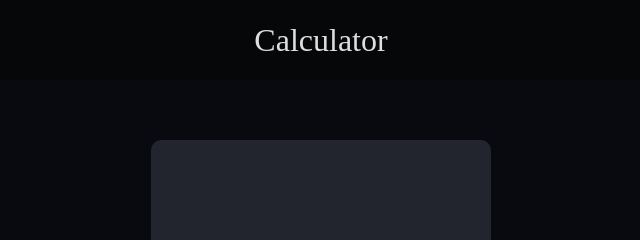
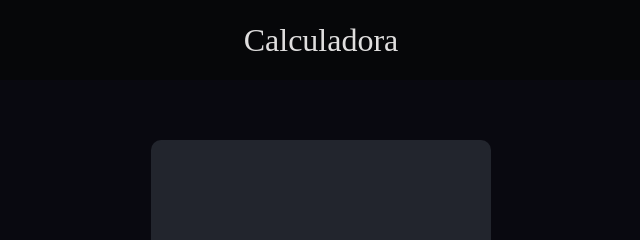
Before and after one commit to Iuri-Naturesa/Calculator, a plain HTML site: page index.html in a window 1280 px wide. Shown: the top 240 px of the page, 319-959 px from the left. Drawn offline with Linux system fonts and the light colour scheme.

Commit message:
calculadora funcionando

```diff
--- a/index.html
+++ b/index.html
@@ -5,13 +5,13 @@
    <meta charset="UTF-8">
    <meta name="viewport" content="width=device-width, initial-scale=1.0">
    <link rel="stylesheet" href="style.css">
-   <title>Calculator</title>
+   <title>Calculadora</title>
 </head>
 
 <body>
    <header class="header-bg">
       <div class="header container">
-         <h1>Calculator</h1>
+         <h1>Calculadora</h1>
       </div>
    </header>
    <main class="bg">
```
